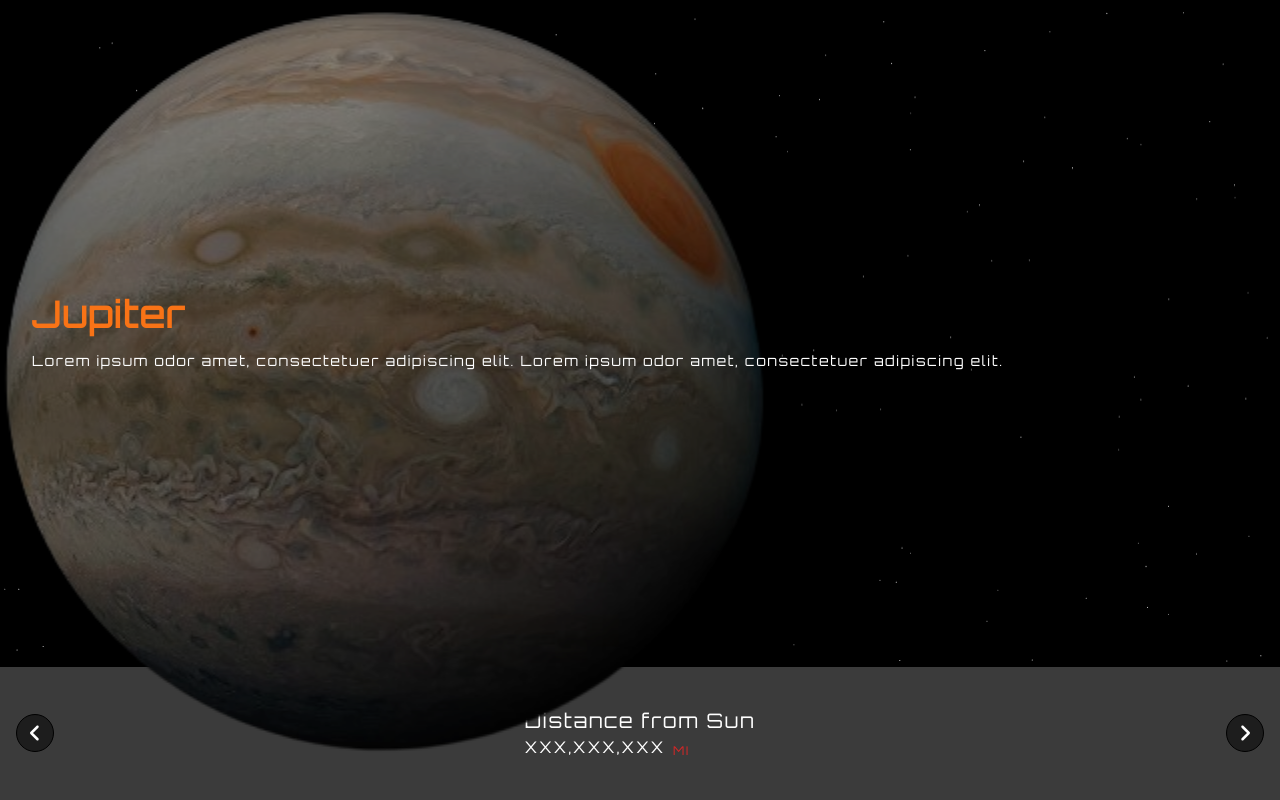
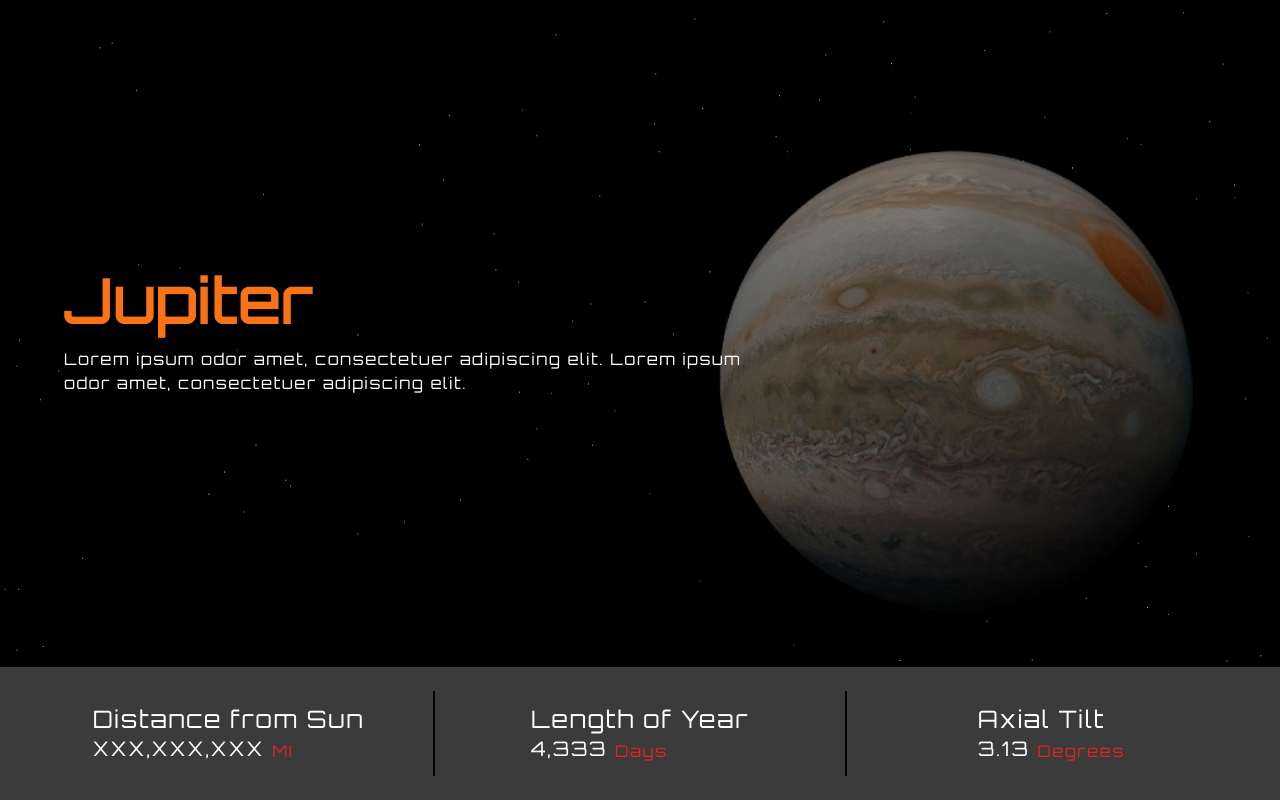
Before and after one commit to brendanparrycs/GPH-214-Website, a React (Vite) app in the folder client/: page / in a window 1280 px wide. Built offline with nearby package versions, Linux system fonts and the light colour scheme.

Commit message:
Added scaling for all devices on title screen;

```diff
--- a/client/src/components/mobileSlider.jsx
+++ b/client/src/components/mobileSlider.jsx
@@ -17,7 +17,7 @@ export default function MobileSlider() {
   };
 
   return (
-    <>
+    <div className="w-full h-full flex items-center justify-between px-4 md:hidden">
       <FontAwesomeIcon
         icon={faAngleLeft}
         className="bg-black bg-opacity-50 border border-black rounded-full size-5 p-2"
@@ -39,6 +39,6 @@ export default function MobileSlider() {
         className="bg-black bg-opacity-50 border border-black rounded-full size-5 p-2"
         onClick={() => slider?.current?.slickNext()}
       />
-    </>
+    </div>
   );
 }
--- a/client/src/components/screens/titleScreen.jsx
+++ b/client/src/components/screens/titleScreen.jsx
@@ -2,30 +2,43 @@ import { ShootingStars } from "../ui/shooting-stars";
 import { StarsBackground } from "../ui/stars-background";
 import jupiter from "../../images/jupiter.png";
 import MobileSlider from "../mobileSlider";
+import SubSection from "../subSection";
+import VerticalDivider from "../verticalDivider";
 
 export default function TitleScreen() {
-  // TODO: add scaling for larger devices
+  // TODO: add NASA API for information
 
   return (
     <div className="w-screen h-screen flex flex-col overflow-hidden">
       {/* Main */}
-      <div className="relative flex-grow bg-black flex items-center px-8">
-        <div className="flex flex-col gap-4 w-11/12 z-20">
-          <h1 className="text-orange-500 text-4xl font-bold">Jupiter</h1>
-          <p className="text-sm">
+      <div className="relative flex-grow bg-black flex items-center justify-between px-8 md:px-16">
+        <div className="flex flex-col gap-4 z-20 w-11/12 md:w-2/3 xl:w-3/5">
+          <h1 className="text-orange-500 font-bold text-4xl md:text-5xl xl:text-6xl">
+            Jupiter
+          </h1>
+          <p className="text-sm md:text-base">
             Lorem ipsum odor amet, consectetuer adipiscing elit. Lorem ipsum
             odor amet, consectetuer adipiscing elit.
           </p>
         </div>
         <img
           src={jupiter}
-          className="absolute -translate-x-2 translate-y-12 scale-[2] brightness-50 z-10"
+          className="scale-150 brightness-50 z-10 absolute -translate-x-2 translate-y-12 sm:right-0 xl:scale-125"
         />
         <ShootingStars />
         <StarsBackground />
       </div>
-      <div className="h-1/6 bg-space-gray flex items-center justify-between px-4">
-        <MobileSlider />
+      {/* Subsection */}
+      <div className="h-1/6 bg-space-gray flex items-center justify-between z-50">
+        <MobileSlider /> {/* Only displays on mobile */}
+        {/* Ipad and larger screen view */}
+        <div className="hidden w-full h-full md:flex items-center justify-between p-6">
+          <SubSection title="Distance from Sun" value="XXX,XXX,XXX" unit="MI" />
+          <VerticalDivider className="bg-black" />
+          <SubSection title="Length of Year" value="4,333" unit="Days" />
+          <VerticalDivider className="bg-black" />
+          <SubSection title="Axial Tilt" value="3.13" unit="Degrees" />
+        </div>
       </div>
     </div>
   );
--- a/client/src/components/subSection.jsx
+++ b/client/src/components/subSection.jsx
@@ -1,11 +1,13 @@
 export default function SubSection({ title, value, unit }) {
   return (
-    <div className="flex items-center justify-center">
+    <div className="flex items-center justify-center md:flex-1">
       <div>
-        <p className="text-xl">{title}</p>
-        <p className="flex items-end gap-2">
+        <p className="text-lg md:text-xl xl:text-2xl">{title}</p>
+        <p className="flex items-end gap-2 md:text-lg xl:text-xl">
           {value}
-          <span className="text-red-600 text-xs">{unit}</span>
+          <span className="text-red-600 text-xs md:text-sm xl:text-base">
+            {unit}
+          </span>
         </p>
       </div>
     </div>
```
